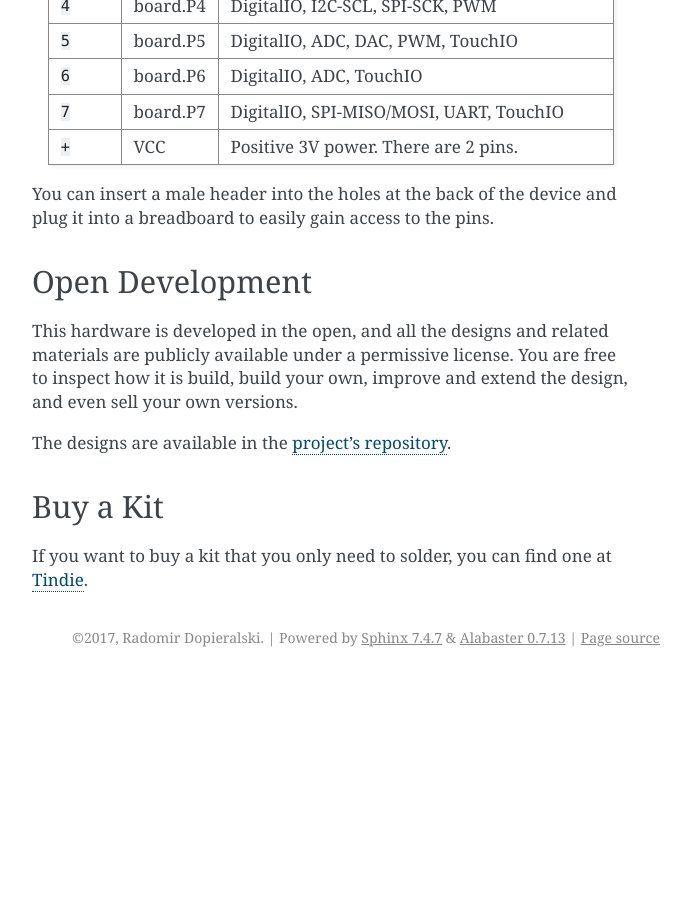
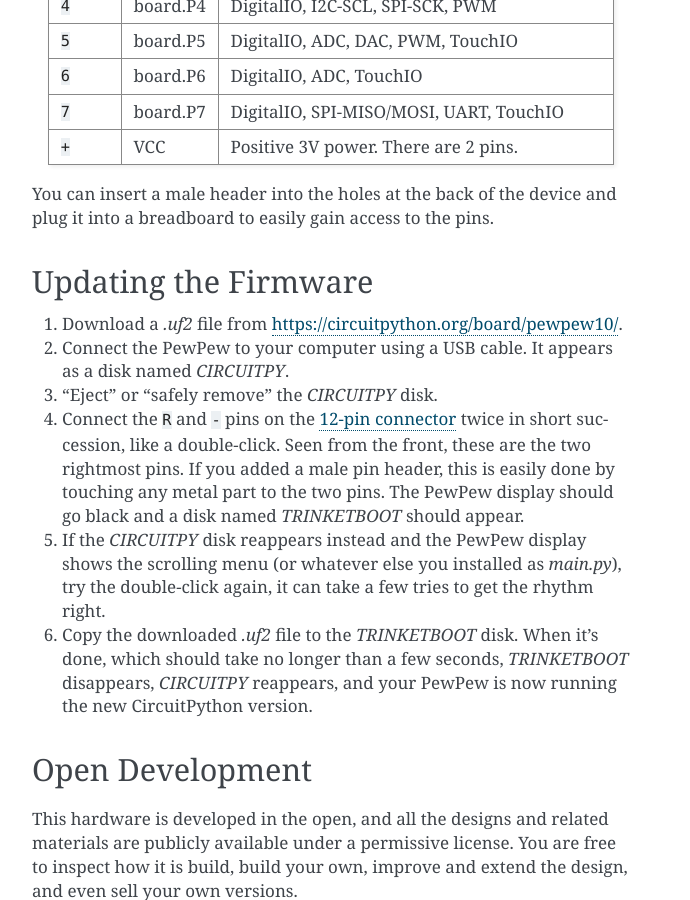
Before and after one commit to pypewpew/pewpew, a Sphinx documentation site: the page built from docs/pewpew10/hardware.rst, in a window 1280 px wide and 900 px high, scrolled down 890 px. Shown: the whole window, without its empty margins (450-1140 px from the left). Built offline with Sphinx 7.4.7, drawn with Linux system fonts in a browser that asks for light colours; before the commit the page ends 1567 px from its top, so only the background shows below that.

Commit message:
Document how to update the PewPew 10 firmware.

```diff
--- a/docs/pewpew10/hardware.rst
+++ b/docs/pewpew10/hardware.rst
@@ -27,6 +27,8 @@
 battery holder. The batteries are required for operation, it can't be powered
 from the USB port. There is also a 12-pin connector on the back of the device
 that can be used for connecting other electronic devices.
+
+.. _12-pin-connector:
 
 The 12-pin Connector
 ====================
@@ -58,6 +60,28 @@
 You can insert a male header into the holes at the back of the device and plug
 it into a breadboard to easily gain access to the pins.
 
+
+Updating the Firmware
+=====================
+
+1. Download a *.uf2* file from https://circuitpython.org/board/pewpew10/.
+2. Connect the PewPew to your computer using a USB cable. It appears as a disk
+   named *CIRCUITPY*.
+3. “Eject” or “safely remove” the *CIRCUITPY* disk.
+4. Connect the ``R`` and ``-`` pins on the :ref:`12-pin connector
+   <12-pin-connector>` twice in short succession, like a double-click. Seen from
+   the front, these are the two rightmost pins. If you added a male pin header,
+   this is easily done by touching any metal part to the two pins. The PewPew
+   display should go black and a disk named *TRINKETBOOT* should appear.
+5. If the *CIRCUITPY* disk reappears instead and the PewPew display shows the
+   scrolling menu (or whatever else you installed as *main.py*), try the
+   double-click again, it can take a few tries to get the rhythm right.
+6. Copy the downloaded *.uf2* file to the *TRINKETBOOT* disk. When it’s done,
+   which should take no longer than a few seconds, *TRINKETBOOT* disappears,
+   *CIRCUITPY* reappears, and your PewPew is now running the new CircuitPython
+   version.
+
+
 Open Development
 ================
 
```
